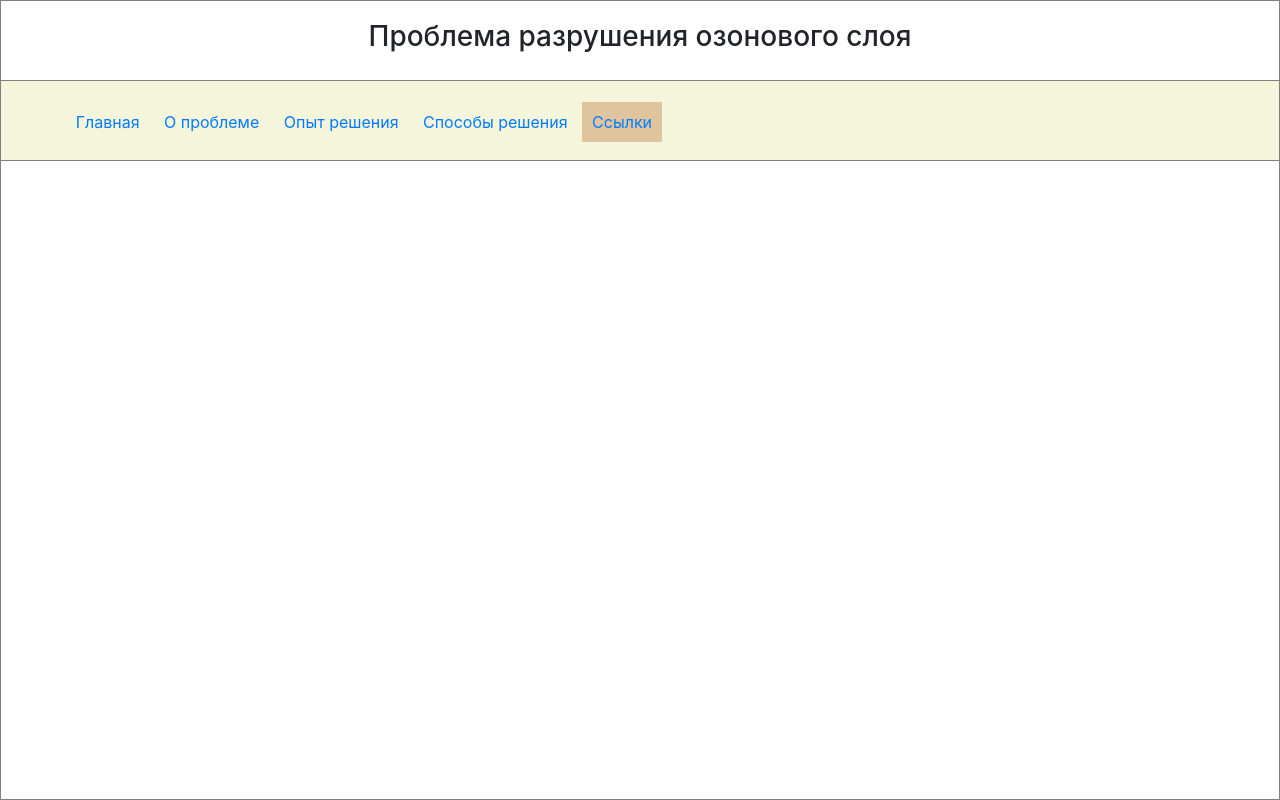
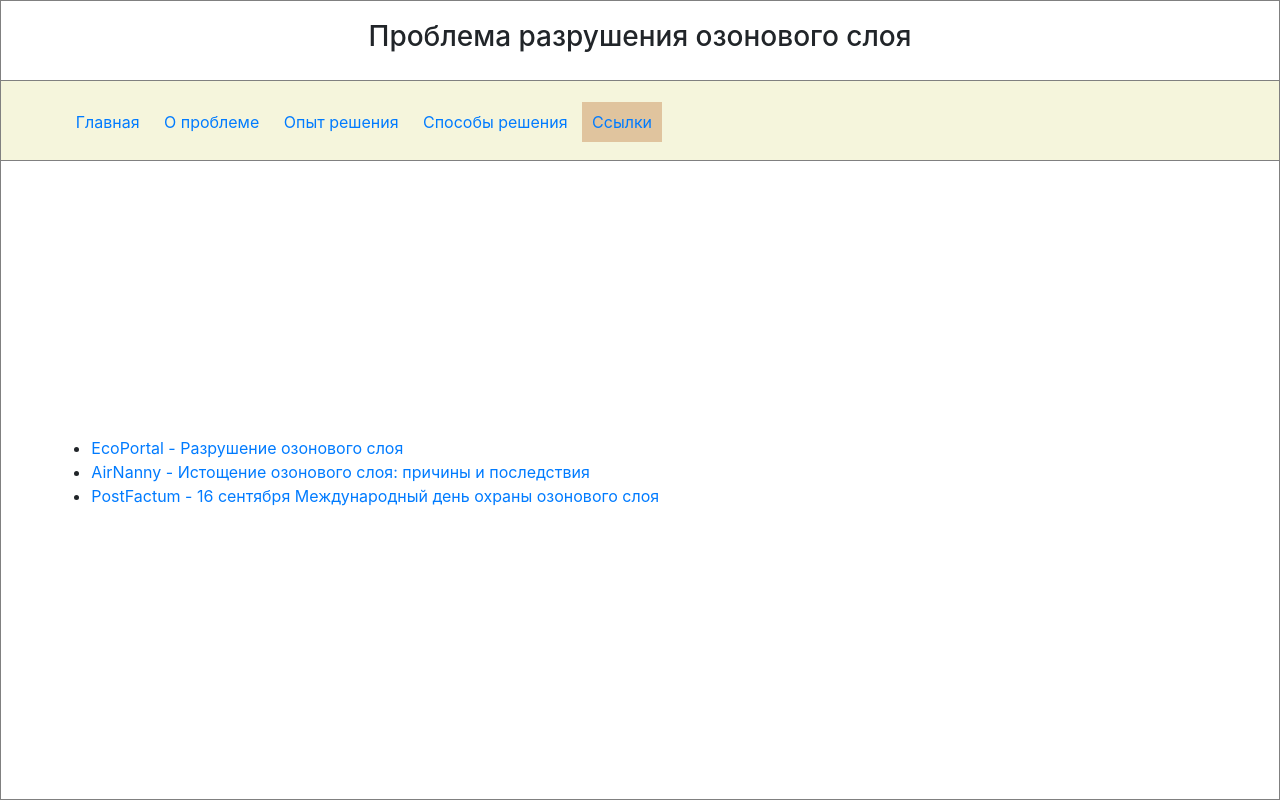
Before and after one commit to MartinAdrin/html_course, a plain HTML site: page site/links.htm in a window 1280 px wide. Drawn offline with nearby package versions, Linux system fonts and the light colour scheme.

Commit message:
правки

```diff
--- a/site/links.htm
+++ b/site/links.htm
@@ -28,7 +28,17 @@
         </tr>
         <tr>
             <td>
-
+                <ul style="padding-left: 7%; padding-right: 5%;">
+                    <li>
+                        <a href="https://ecoportal.info/razrushenie-ozonovogo-sloya/">EcoPortal - Разрушение озонового слоя</a>
+                    </li>
+                    <li>
+                        <a href="https://airnanny.ru/blog/istoshhenie-ozonovogo-sloya-prichinyi-i-posledstviya/">AirNanny - Истощение озонового слоя: причины и последствия</a>
+                    </li>
+                    <li>
+                        <a href="https://postfactum.info/ecology/16-sentyabrya-mezhdunarodnyy-den-ohrany-ozonovogo-sloya-4700.amp">PostFactum - 16 сентября Международный день охраны озонового слоя</a>
+                    </li>
+                </ul>
             </td>
         </tr>
     </table>
```
